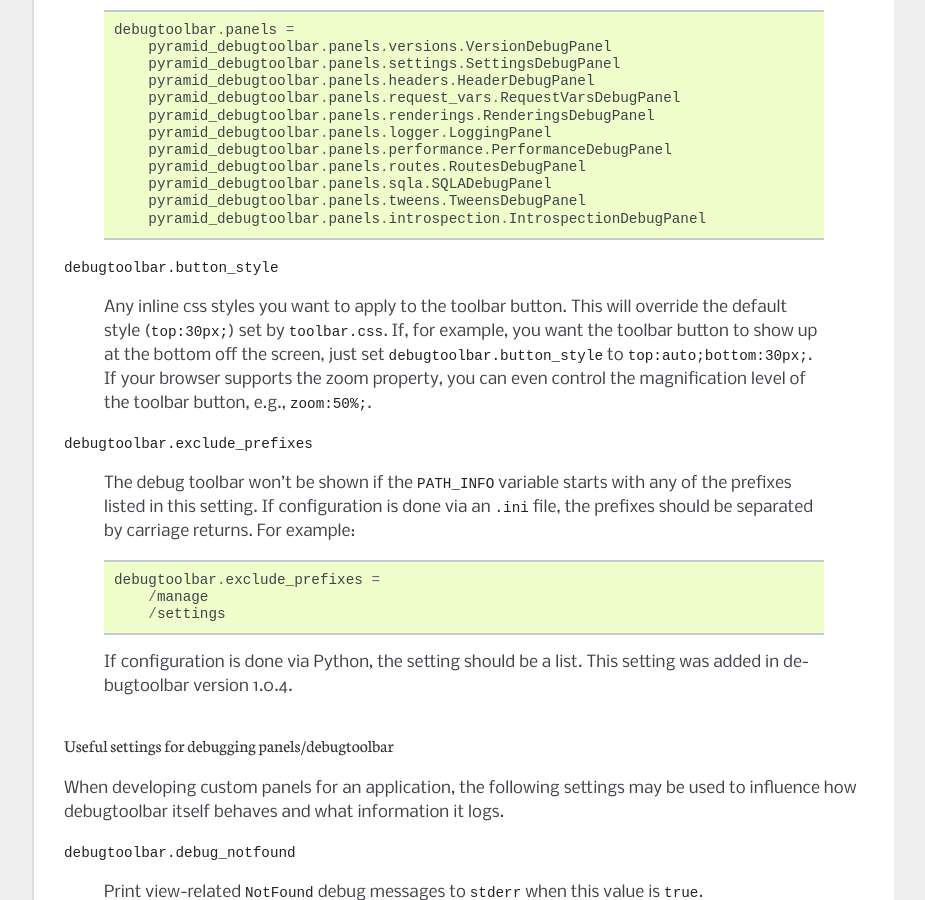
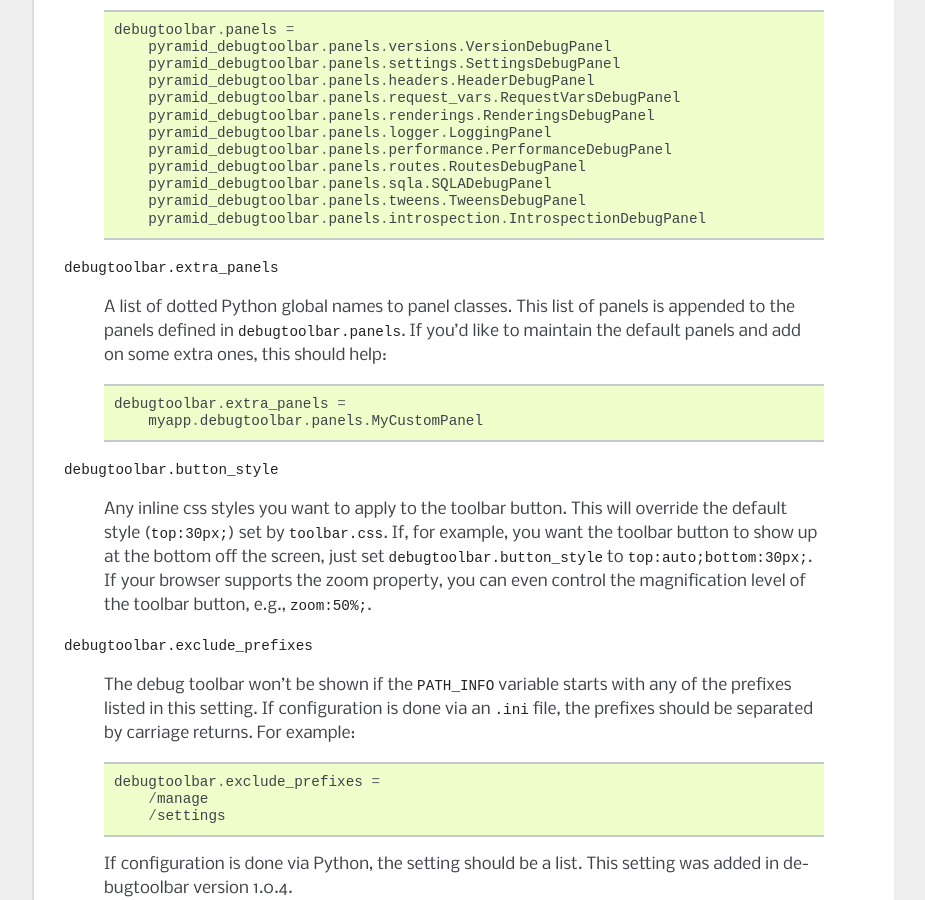
Before and after one commit to Pylons/pyramid_debugtoolbar, a Sphinx documentation site: the page built from docs/index.rst, in a window 1280 px wide and 900 px high, scrolled down 2913 px. Shown: the whole window, without its empty margins (198-1123 px from the left). Built offline with Sphinx 7.4.7, drawn with Linux system fonts in a browser that asks for light colours.

Commit message:
support some configuration options for extra panels

```diff
--- a/CHANGES.txt
+++ b/CHANGES.txt
@@ -11,6 +11,10 @@
 
 - Stabilize and document the :class:`pyramid_debugtoolbar.panels.DebugPanel`
   API to allow developers to create their own panels.
+
+- Add new ``debugtoolbar.extra_panels`` and
+  ``debugtoolbar.extra_global_panels`` configuration settings to make it
+  simpler to support custom panels without overwriting the default panels.
 
 2.0.2 (2014-02-13)
 ------------------
--- a/docs/index.rst
+++ b/docs/index.rst
@@ -165,6 +165,15 @@
         pyramid_debugtoolbar.panels.sqla.SQLADebugPanel
         pyramid_debugtoolbar.panels.tweens.TweensDebugPanel
         pyramid_debugtoolbar.panels.introspection.IntrospectionDebugPanel
+
+``debugtoolbar.extra_panels``
+
+  A list of dotted Python global names to panel classes. This list of panels
+  is appended to the panels defined in ``debugtoolbar.panels``. If you'd like
+  to maintain the default panels and add on some extra ones, this should help::
+
+    debugtoolbar.extra_panels =
+        myapp.debugtoolbar.panels.MyCustomPanel
 
 ``debugtoolbar.button_style``
 
--- a/pyramid_debugtoolbar/__init__.py
+++ b/pyramid_debugtoolbar/__init__.py
@@ -42,7 +42,9 @@
     ('intercept_exc', as_display_debug_or_false, 'debug'),
     ('intercept_redirects', asbool, 'false'),
     ('panels', as_globals_list, default_panel_names),
+    ('extra_panels', as_globals_list, ()),
     ('global_panels', as_globals_list, default_global_panel_names),
+    ('extra_global_panels', as_globals_list, ()),
     ('hosts', as_list, default_hosts),
     ('exclude_prefixes', as_cr_separated_list, []),
 ]
```
Also changed, not shown: 3 other files.
